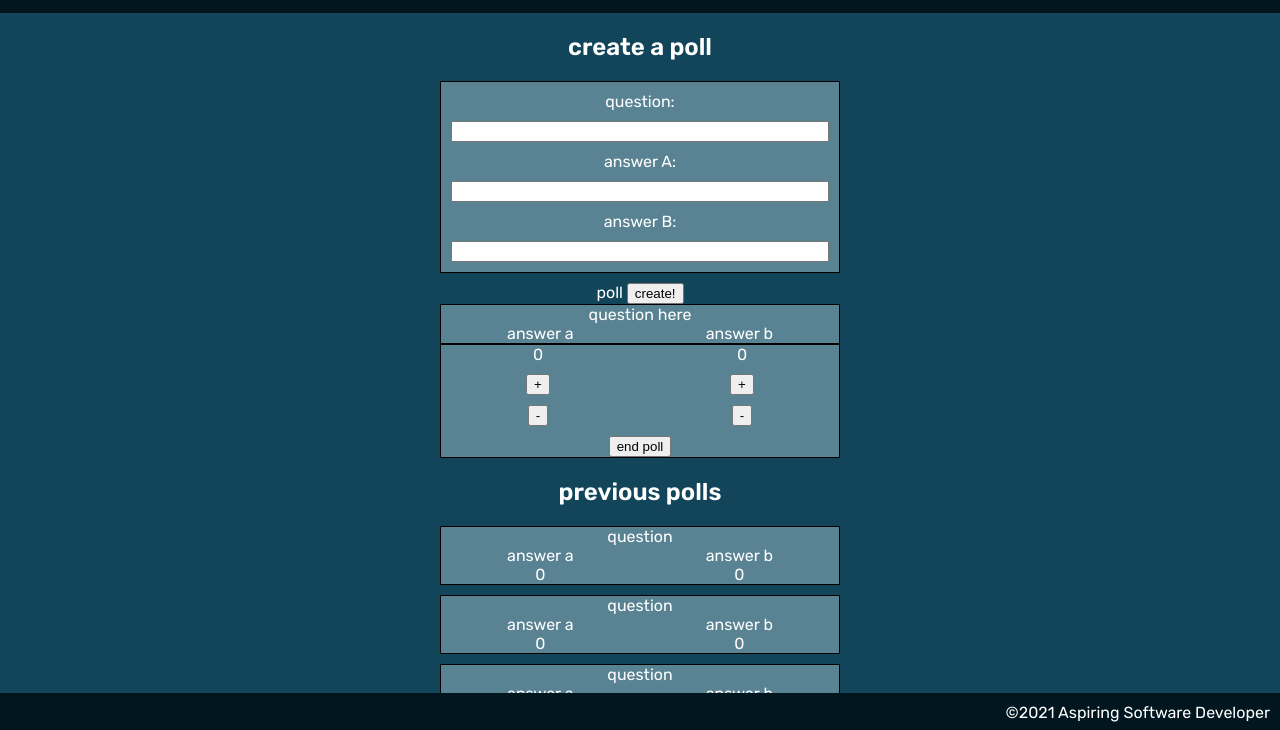
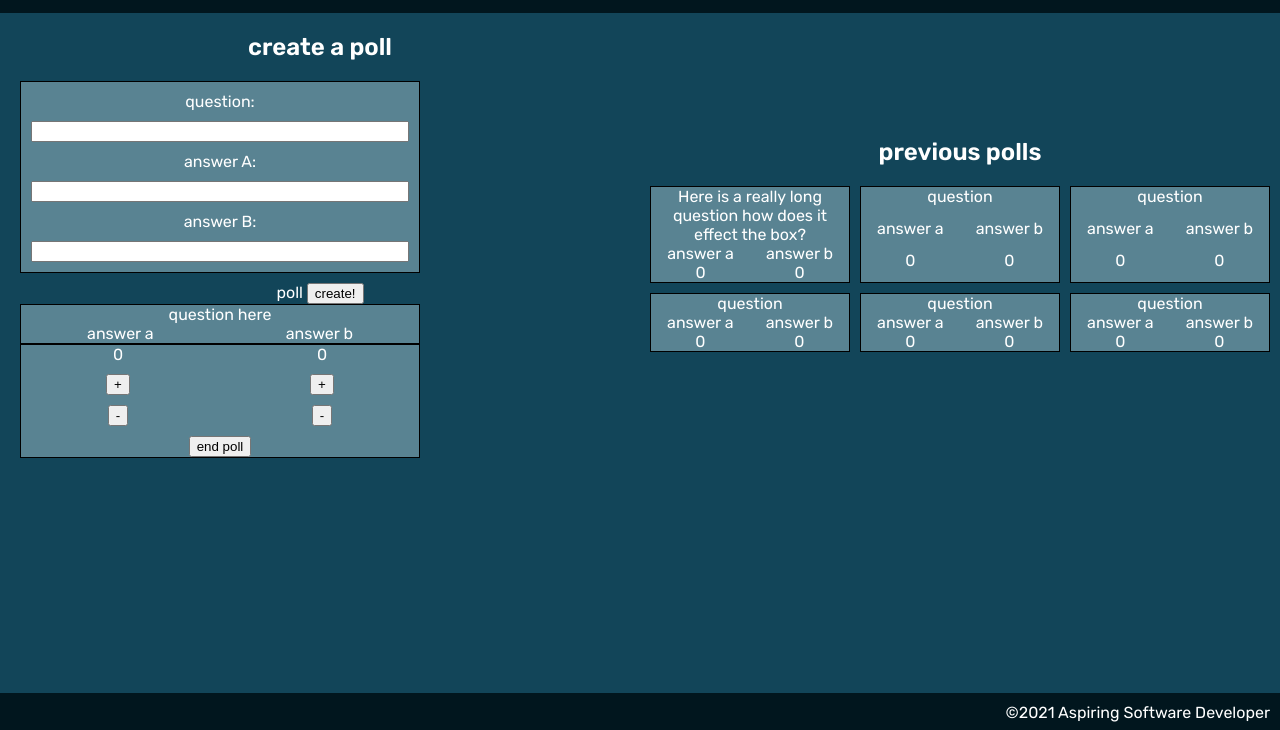
Before and after one commit to davejfish/poll-maker, a plain HTML site: page index.html in a window 1280 px wide. Shown: the part 68-798 px from the top of the page. Drawn offline with Linux system fonts and the light colour scheme.

Commit message:
added resizing to home.css

```diff
--- a/index.html
+++ b/index.html
@@ -75,7 +75,7 @@
             </h2>
             <div id="previous-polls">
                 <div class="polls-container">
-                    <span class="poll-result-question">question</span>
+                    <span class="poll-result-question">Here is a really long question how does it effect the box?</span>
                     <span class="poll-result-A">answer a</span>
                     <span class="poll-result-B">answer b</span>
                     <span class="votes-A" id="votes-A">0</span>
--- a/styles/home.css
+++ b/styles/home.css
@@ -9,6 +9,15 @@ main {
     ;
 }
 
+@media screen and (min-width: 800px) {
+    main {
+        grid-template-columns: 1fr 1fr;
+        grid-template-areas:
+            'current-poll saved-polls'
+        ;
+    }
+}
+
 form {
     display: grid;
     gap: 10px;
@@ -16,7 +25,7 @@ form {
     text-align: center;
     width: 400px;
     border: solid 1px black;
-    margin: 10px 0px;
+    margin: 10px 20px;
     background-color: #598392;
 }
 
@@ -36,6 +45,7 @@ button {
     ;
     justify-items: center;
     width: 400px;
+    margin: 0px 20px;
     border: solid 1px black;
     background-color: #598392;
 }
@@ -51,6 +61,7 @@ button {
     gap: 10px;
     justify-items: center;
     width: 400px;
+    margin: 0px 20px;
     border: solid 1px black;
     background-color: #598392;
 }
@@ -63,6 +74,7 @@ button {
         'votes-A votes-B'
     ;
     justify-items: center;
+    text-align: center;
     border: solid 1px black;
     background-color: #598392;
 }
@@ -71,7 +83,6 @@ button {
     display: grid;
     grid-template-columns: repeat(auto-fit, minmax(200px, 1fr));
     grid-gap: 10px;
-    margin-bottom: 50px;
 }
 
 #create-poll {
@@ -84,6 +95,7 @@ button {
 
 #saved-polls {
     grid-area: saved-polls;
+    margin: 10px;
 }
 
 #saved-polls h2 {
```
